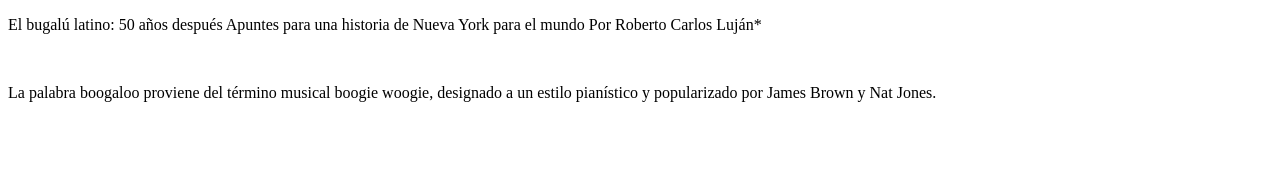
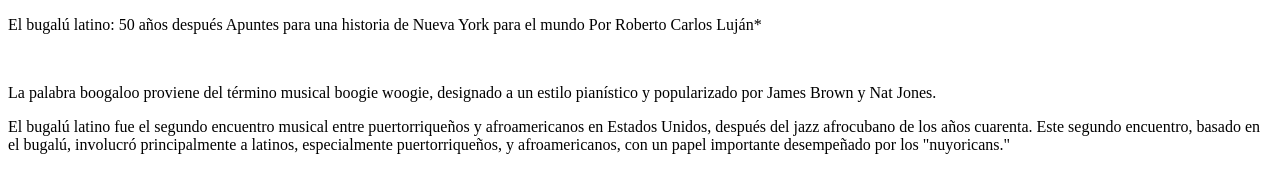
Before and after one commit to gerisastoque/ejercicio, a plain HTML site: page index.html in a window 1280 px wide. Drawn offline with Linux system fonts and the light colour scheme.

Commit message:
FEAT: continuacion historia

```diff
--- a/index.html
+++ b/index.html
@@ -3,7 +3,7 @@
 	<head>
 		<meta charset="UTF-8" />
 		<meta name="viewport" content="width=device-width, initial-scale=1.0" />
-		<title>Document</title>
+		<title>Bugalú Historia</title>
 	</head>
 	<body>
 		<p
@@ -14,5 +14,11 @@
 			>La palabra boogaloo proviene del término musical boogie woogie, designado a un estilo pianístico y popularizado
 			por James Brown y Nat Jones.</p
 		>
+		<p>
+			El bugalú latino fue el segundo encuentro musical entre puertorriqueños y afroamericanos en Estados Unidos,
+			después del jazz afrocubano de los años cuarenta. Este segundo encuentro, basado en el bugalú, involucró
+			principalmente a latinos, especialmente puertorriqueños, y afroamericanos, con un papel importante desempeñado por
+			los "nuyoricans."
+		</p>
 	</body>
 </html>
```
